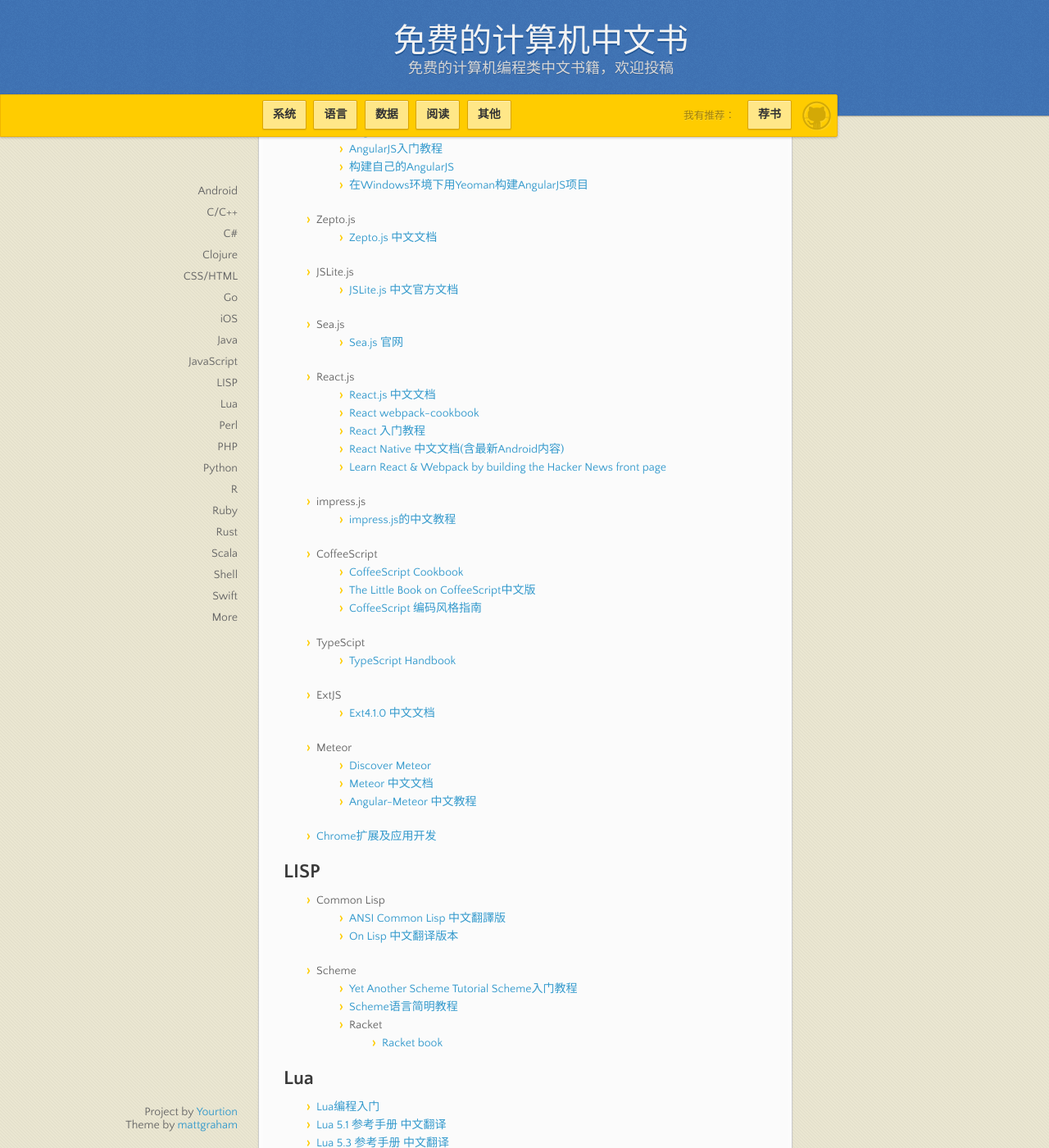
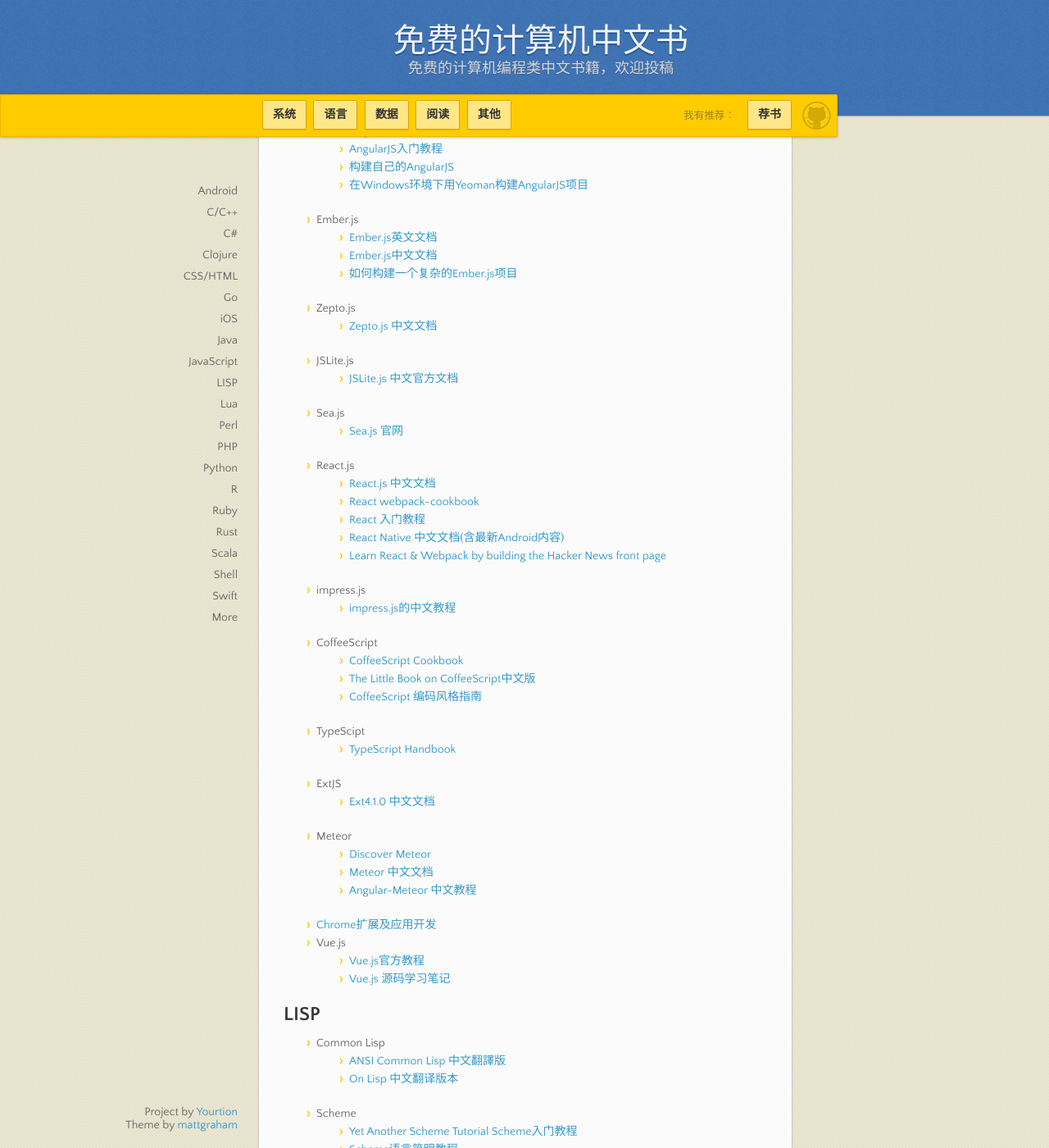
Before and after one commit to yourtion/FreeProgrammingBooksCN, a Jekyll site: the page built from language.md, in a window 1280 px wide and 1400 px high, scrolled down 3808 px. Shown: the whole window at 82% size. Built offline with Jekyll 4.4.1, drawn with Linux system fonts in a browser that asks for light colours; nearby versions of some CDN libraries; our own code applies the rules of GitHub Pages for plain Markdown files.

Commit message:
#542 #525 #529 #531

```diff
--- a/language.md
+++ b/language.md
@@ -173,6 +173,10 @@ layout: default
     * [AngularJS入门教程](https://github.com/zensh/AngularjsTutorial_cn)
     * [构建自己的AngularJS](https://github.com/xufei/Make-Your-Own-AngularJS/blob/master/01.md)
     * [在Windows环境下用Yeoman构建AngularJS项目](http://waylau.com/build-angularjs-app-with-yeoman-in-windows/)
+* Ember.js
+    * [Ember.js英文文档](https://guides.emberjs.com/v2.7.0/)
+    * [Ember.js中文文档](http://blog.ddlisting.com/2016/05/25/ember-article-summer/)
+    * [如何构建一个复杂的Ember.js项目](http://blog.ddlisting.com/2016/03/31/ru-he-gou-jian-ge-fu-za-de-ember-jsxiang-mu/)
 * Zepto.js
     * [Zepto.js 中文文档](http://mweb.baidu.com/zeptoapi/)
 * JSLite.js
@@ -200,6 +204,9 @@ layout: default
     * [Meteor 中文文档](http://docs.meteorhub.org/#/basic/)
     * [Angular-Meteor 中文教程](http://angular.meteorhub.org/)
 * [Chrome扩展及应用开发](http://www.ituring.com.cn/minibook/950)
+* Vue.js
+    * [ Vue.js官方教程](http://cn.vuejs.org/guide/)
+    * [Vue.js 源码学习笔记](http://jiongks.name/blog/vue-code-review/)
 
 ## LISP
 * Common Lisp
@@ -295,6 +302,7 @@ layout: default
 * [Python最佳实践指南](http://pythonguidecn.readthedocs.io/zh/latest/)
 * [Python 精要教程](https://www.gitbook.com/book/wizardforcel/python-essential-tutorial/details)
 * [Python 量化交易教程](https://www.gitbook.com/book/wizardforcel/python-quant-uqer/details)
+* [Requests文档](http://docs.python-requests.org/zh_CN/latest/user/quickstart.html)
 * Django
     * [Django 1.5 文档中文版](http://django-chinese-docs.readthedocs.org/en/latest/) 正在翻译中
     * [Diango 1.7 文档中文版](http://django-1-7-doc.coding.io/)  正在翻译中，目前只翻译了目录
```
Also changed, not shown: system.md (+4 -0 lines).
